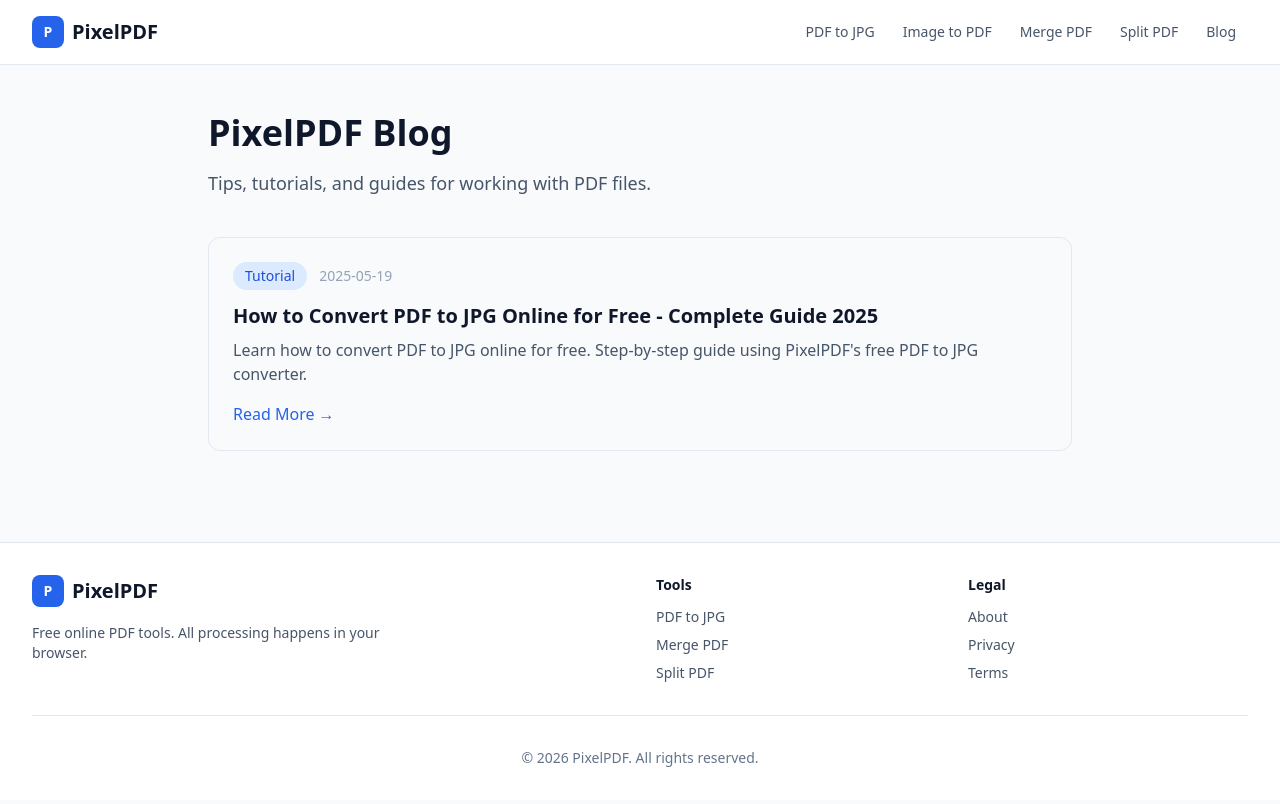
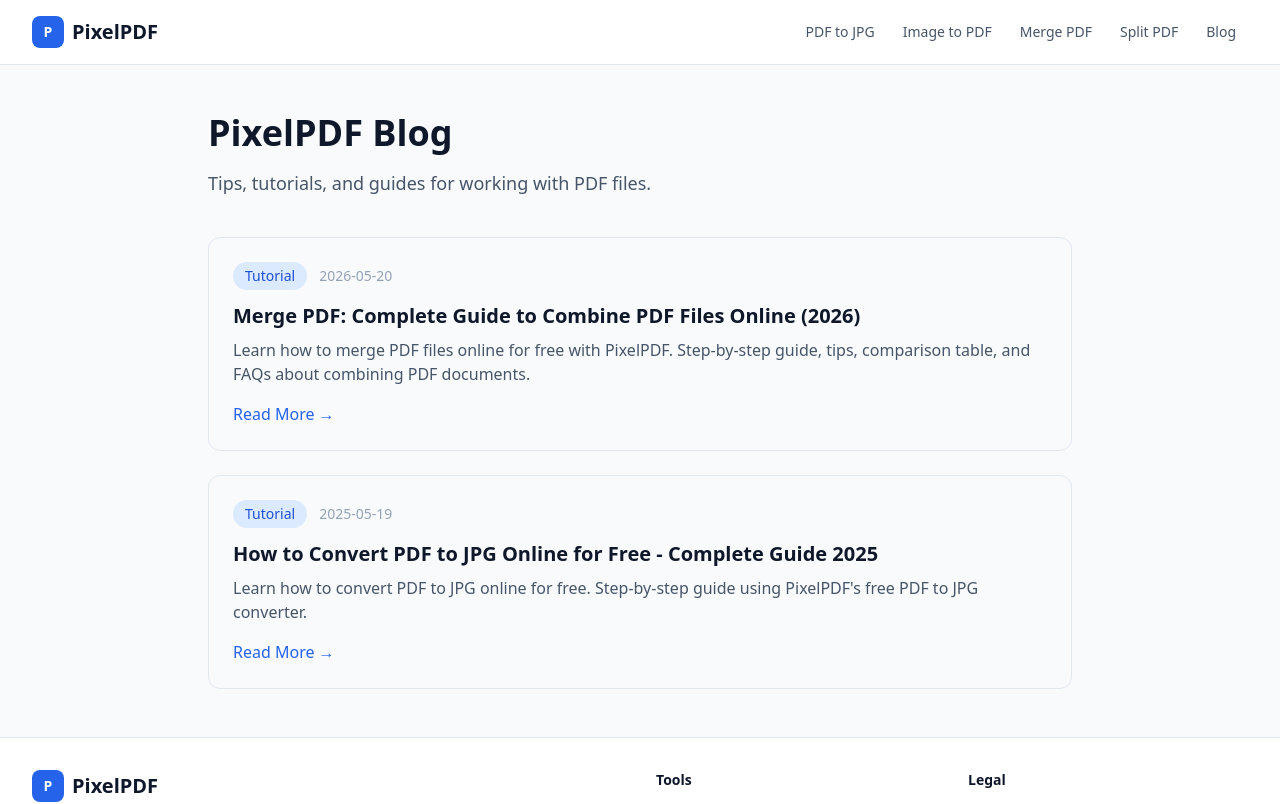
Before and after one commit to Ares24-X/pixelpdf, a Next.js app: page /blog in a window 1280 px wide. Shown: the top 804 px of the page. Built offline with nearby package versions, Linux system fonts and the light colour scheme.

Commit message:
Update blog index to include Merge PDF complete guide article

```diff
--- a/src/app/blog/page.tsx
+++ b/src/app/blog/page.tsx
@@ -7,6 +7,13 @@ export const metadata: Metadata = {
 };
 
 const blogPosts = [
+  {
+    title: "Merge PDF: Complete Guide to Combine PDF Files Online (2026)",
+    description: "Learn how to merge PDF files online for free with PixelPDF. Step-by-step guide, tips, comparison table, and FAQs about combining PDF documents.",
+    slug: "merge-pdf-complete-guide",
+    date: "2026-05-20",
+    category: "Tutorial",
+  },
   {
     title: "How to Convert PDF to JPG Online for Free - Complete Guide 2025",
     description: "Learn how to convert PDF to JPG online for free. Step-by-step guide using PixelPDF's free PDF to JPG converter.",
```
